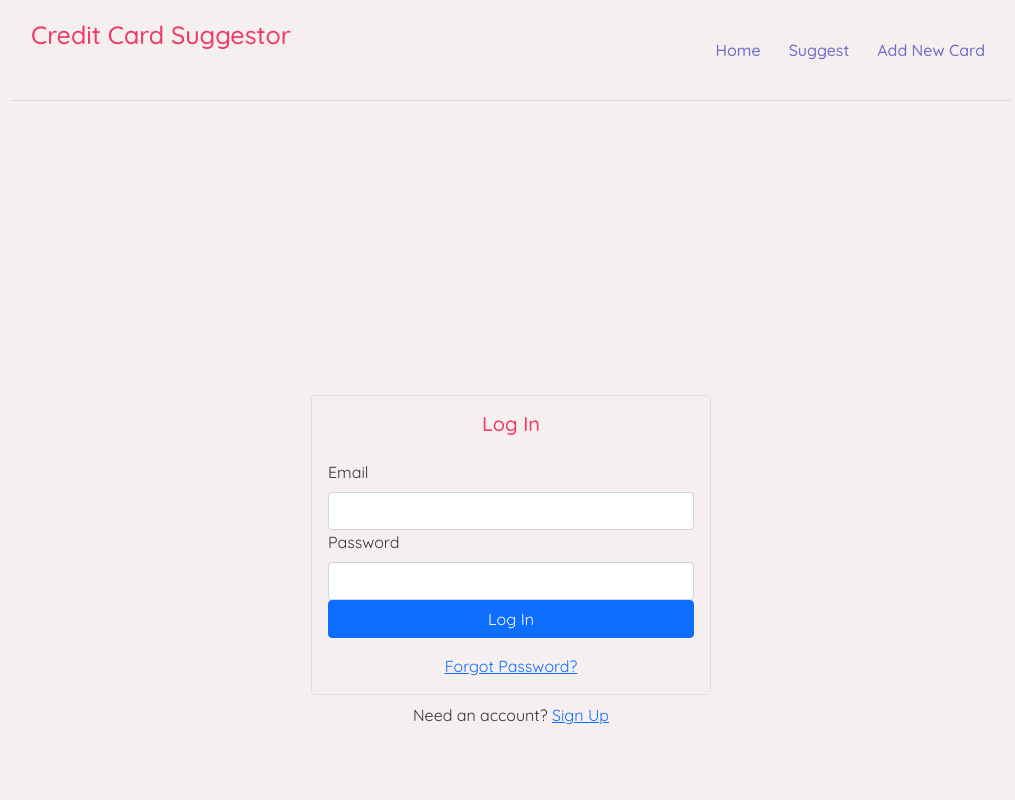
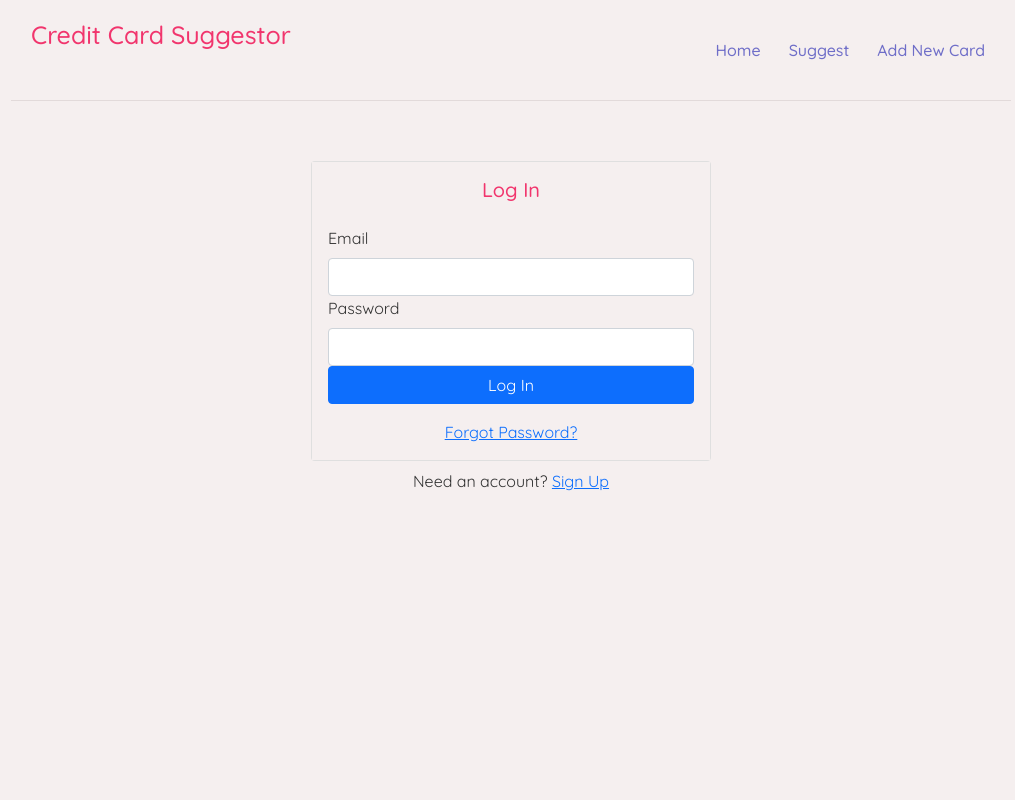
Before and after one commit to giang184/CCSuggestor, a React (Create React App) app: page /login in a window 1280 px wide. Shown: the top 800 px of the page, without its empty margins (129-1144 px from the left). Built offline with nearby package versions, Linux system fonts and the light colour scheme; no server answers.

Commit message:
update routes

```diff
--- a/src/App.js
+++ b/src/App.js
@@ -2,8 +2,7 @@ import Navbar from './components/Navbar';
 import Home from './components/Home';
 import Suggest from './components/Suggest';
 import AddCard from './components/AddCard';
-import {BrowserRouter as Router, Route, Switch} from 'react-router-dom'
-import CardDetails from './components/CardDetails';
+import {BrowserRouter as Router, Route, Switch} from 'react-router-dom';
 import NotFound from './components/NotFound';
 import Signup from './components/Signup';
 import Login from './components/Login';
@@ -12,6 +11,8 @@ import {AuthProvider} from '../src/contexts/AuthContext'
 import Profile from './components/Profile';
 import PrivateRoute from './components/PrivateRoute';
 import ForgotPassword from './components/ForgotPassword';
+import UpdateProfile from './components/UpdateProfile';
+import RequiredLogin from './components/RequireLogin';
 
 function App() {
   return (
@@ -19,28 +20,30 @@ function App() {
       <div className="App">
         <Navbar />
         <div className="content">
-          <Switch>
-            <AuthProvider>
+          <AuthProvider>
+            <Switch>
               <PrivateRoute exact path="/" component={Home}/>
+              <PrivateRoute exact path="/suggest" component={Suggest}/>
+              <PrivateRoute exact path="/create" component={AddCard}/>
+              <PrivateRoute exact path="/cards/:id" component={AddCard}/>
                 <Container
-                  className="d-flex align-items-center justify-content-center"
+                  className="d-flex justify-content-center"
                   style={{minHeight: "100vh"}}
                 >
                   <div className="w-100" style={{maxWidth: '400px'}}>
                     <Route exact path='/signup' component={Signup} />
                     <Route exact path='/login' component={Login} />
-                    <PrivateRoute exact path='/profile' component={Profile} />
+                    <Route path='/profile' component={Profile} />
+                    <PrivateRoute path='/update-profile' component={UpdateProfile} />
                     <Route path='/forgot-password' component={ForgotPassword} />
+                    <Route path='/login-required' component={RequiredLogin} />
                   </div>
                 </Container>
-              <PrivateRoute exact path="/suggest" component={Suggest}/>
-              <PrivateRoute exact path="/create" component={AddCard}/>
-              <PrivateRoute exact path="/cards/:id" component={AddCard}/>
               <Route path="*">
                 <NotFound />
               </Route>
-            </AuthProvider>
           </Switch>
+        </AuthProvider>
         </div>
       </div>
     </Router>
```
